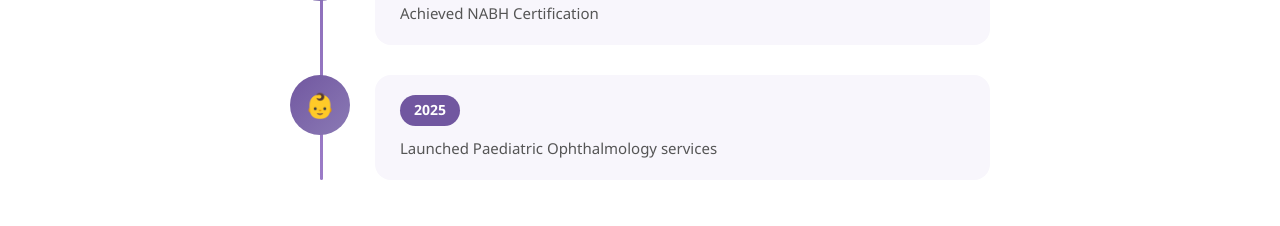
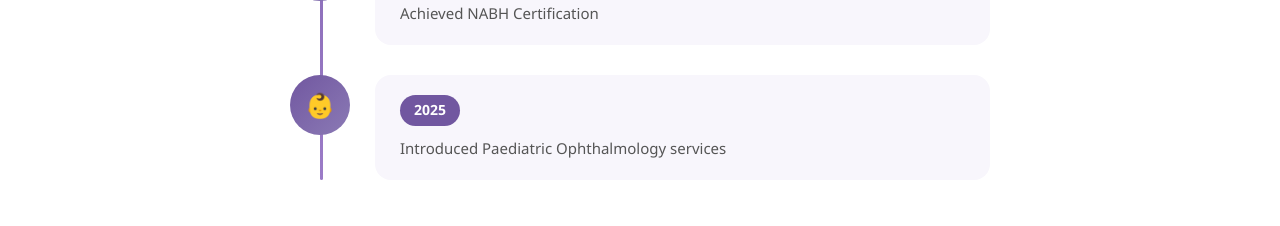
Before and after one commit to aroraKamal22/secc-website123, a Next.js app: page /about in a window 1280 px wide. Shown: the part 4940-5166 px from the top of the page. Built offline with nearby package versions, Linux system fonts and the light colour scheme.

Commit message:
Change Launched to Introduced for Paediatric Ophthalmology

```diff
--- a/app/about/page.tsx
+++ b/app/about/page.tsx
@@ -62,7 +62,7 @@ const milestones = [
   { year: '2015', event: 'Expanded to full-fledged eye hospital', icon: '🏥' },
   { year: '2017', event: 'Introduced advanced retina services', icon: '🔬' },
   { year: '2019', event: 'Achieved NABH Certification', icon: '🏆' },
-  { year: '2025', event: 'Launched Paediatric Ophthalmology services', icon: '👶' },
+  { year: '2025', event: 'Introduced Paediatric Ophthalmology services', icon: '👶' },
 ];
 
 const accreditations = [
```
